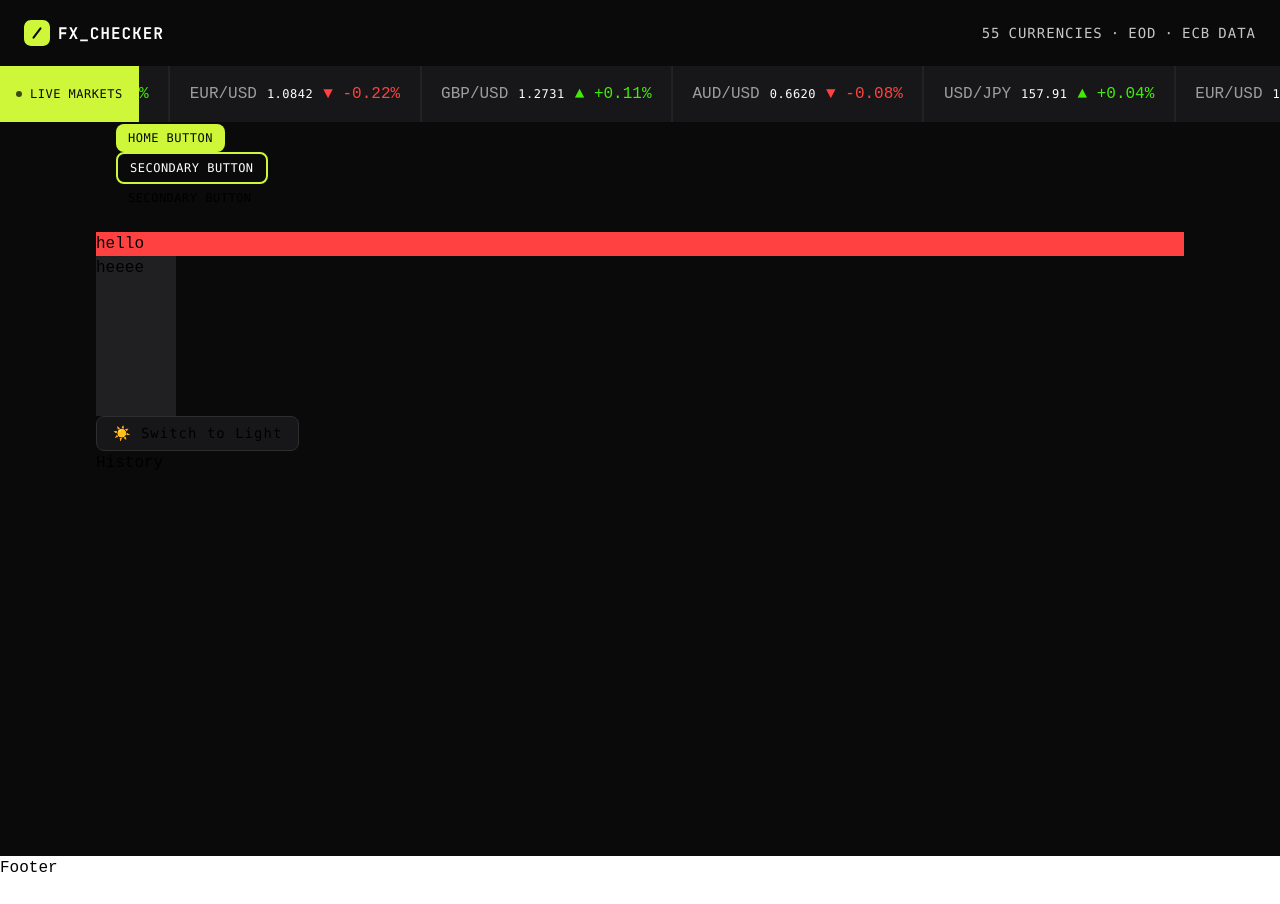
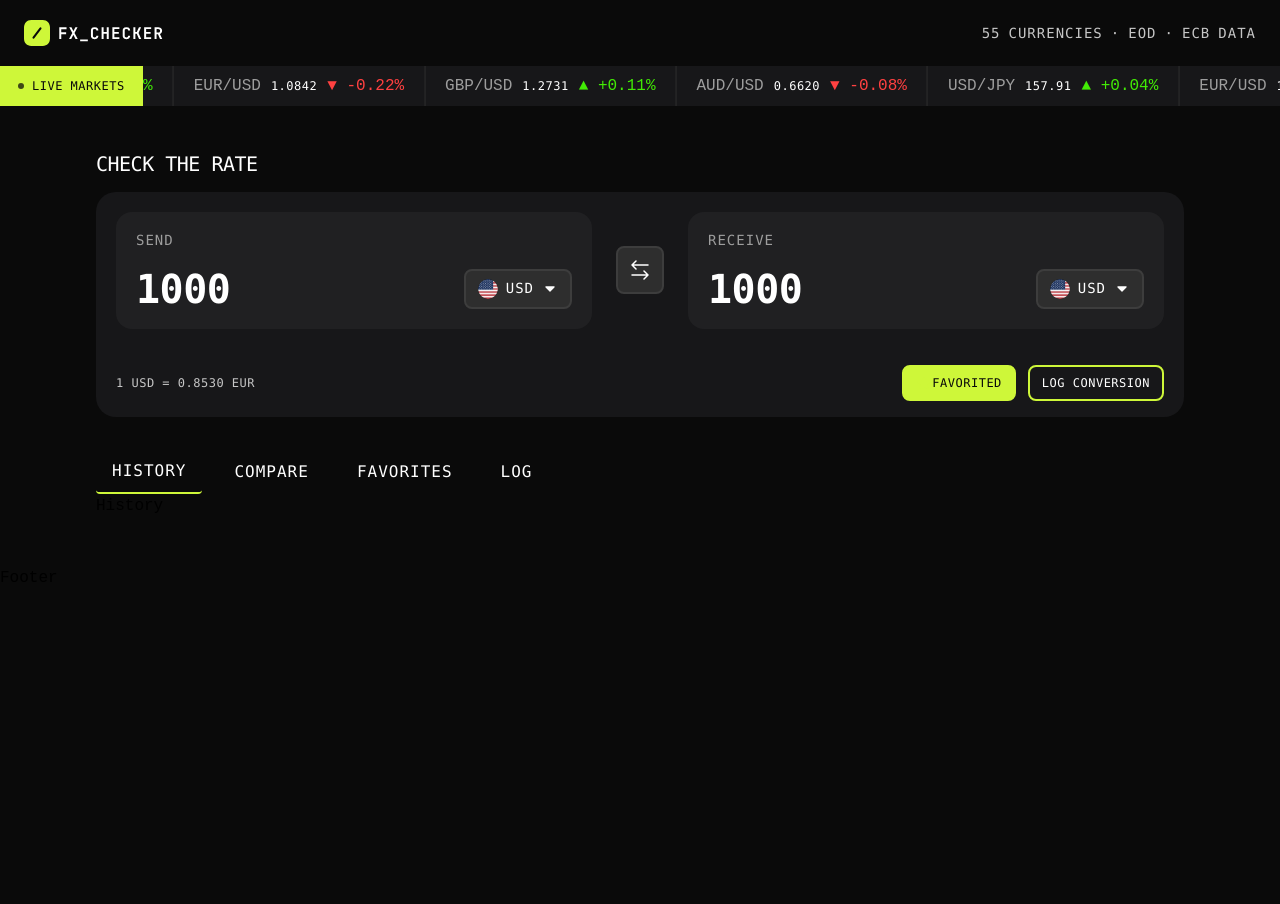
Before and after one commit to AungMyoAyeDev/Foreign-Exchange-Checker, a React (Vite) app: page / in a window 1280 px wide. Before the commit the page ends 880 px from the top, so only its background shows below. Built offline with nearby package versions, Linux system fonts and the light colour scheme; a web font is replaced by a local one.

Commit message:
feat : add home page and it's ui components.

```diff
--- a/src/app/config/index.tsx
+++ b/src/app/config/index.tsx
@@ -0,0 +1,18 @@
+export const APP_CONFIG_URL = [
+  {
+    path: "/",
+    name: "history",
+  },
+  {
+    path: "/compare",
+    name: "compare",
+  },
+  {
+    path: "/favorites",
+    name: "favorites",
+  },
+  {
+    path: "/log",
+    name: "log",
+  },
+];
--- a/src/components/live-market/live-market.tsx
+++ b/src/components/header/coponents/live-market.tsx
@@ -1,4 +1,4 @@
-import Button from "../ui/Button";
+import Button from "../../ui/Button";
 const marketItems = [
   { pair: "USD/JPY", price: "157.91", change: "+0.04%", up: true },
   { pair: "EUR/USD", price: "1.0842", change: "-0.22%", up: false },
@@ -9,14 +9,14 @@ const marketItems = [
 const LiveMarket = () => {
   const loopItems = [...marketItems, ...marketItems];
   return (
-    <section className="flex ">
-      <Button className="rounded-0! px-4 py-3 gap-2 ">
+    <section className="flex h-10">
+      <Button variants="primary" className="rounded-0! px-4 py-3 gap-2 ">
         <div className="w-1.5 h-1.5 rounded-full bg-background animate-pulse" />
         <span>live markets</span>
       </Button>
 
-      <div className="flex-1 overflow-hidden bg-surface">
-        <div className="marquee flex w-max">
+      <div className="flex-1 flex items-center h-full  overflow-hidden bg-surface">
+        <div className="marquee flex items-center w-max">
           {loopItems.map((item, index) => (
             <div
               key={`${item.pair}-${index}`}
--- /dev/null
+++ b/src/components/header/header.tsx
@@ -0,0 +1,27 @@
+import { Link } from "react-router-dom";
+import LiveMarket from "./coponents/live-market";
+import logo from "@/assets/images/logo.svg";
+
+const Header = () => {
+  return (
+    <header className="fixed top-0 w-full">
+      <div className=" w-full px-6 py-5 flex items-center justify-between bg-background">
+        <Link to={"/"}>
+          <img src={logo} alt="FX checker logo " />
+        </Link>
+        <div className="uppercase space-x-2 text-text-secondary text-preset-4">
+          <span>55</span>
+          <span>CURRENCIES</span>
+          <span>·</span>
+          <span>EOD</span>
+          <span>·</span>
+          <span>ECB</span>
+          <span>DATA</span>
+        </div>
+      </div>
+      <LiveMarket />
+    </header>
+  );
+};
+
+export default Header;
--- a/src/components/navbar/navbar.tsx
+++ b/src/components/navbar/navbar.tsx
@@ -1,21 +1,20 @@
-import { Link } from "react-router-dom";
-import logo from "@/assets/images/logo.svg";
+import { APP_CONFIG_URL } from "@/app/config";
+import { Link, useLocation } from "react-router-dom";
 
 const Navbar = () => {
+  const { pathname } = useLocation();
+  const bottomBorder = "border-b-2 border-primary";
+  console.log(pathname);
   return (
-    <nav className=" w-full px-6 py-5 flex items-center justify-between bg-background">
-      <Link to={"/"}>
-        <img src={logo} alt="FX checker logo " />
-      </Link>
-      <div className="uppercase space-x-2 text-text-secondary text-preset-4">
-        <span>55</span>
-        <span>CURRENCIES</span>
-        <span>·</span>
-        <span>EOD</span>
-        <span>·</span>
-        <span>ECB</span>
-        <span>DATA</span>
-      </div>
+    <nav className="flex items-center gap-4 text-preset-3 text-text-primary mt-8">
+      {APP_CONFIG_URL.map((item) => (
+        <Link
+          to={item.path}
+          className={`uppercase  px-4 py-3 rounded-4  hover:text-primary ${pathname === item.path && bottomBorder} `}
+        >
+          {item.name}
+        </Link>
+      ))}
     </nav>
   );
 };
--- a/src/components/ui/Button.tsx
+++ b/src/components/ui/Button.tsx
@@ -1,12 +1,12 @@
 import type { ComponentPropsWithoutRef, ReactNode } from "react";
 interface ButtonProps extends ComponentPropsWithoutRef<"button"> {
-  variants?: "primary" | "secondary" | "ghost";
+  variants?: "primary" | "secondary";
   children: ReactNode;
   isLoading?: boolean;
 }
 
 const Button = ({
-  variants = "primary",
+  variants,
   type = "button",
   children,
   isLoading = false,
@@ -15,18 +15,21 @@ const Button = ({
   ...rest
 }: ButtonProps) => {
   const isDisabled = disabled || isLoading;
-  const style =
-    variants === "primary"
-      ? "bg-primary text-background border-primary"
-      : variants === "secondary"
-        ? "border-2 border-primary text-neutral-50"
-        : "bg-none";
+
   return (
     <button
       type={type}
       disabled={isDisabled}
       aria-busy={isLoading}
-      className={` ${style} text-preset-5-medium  uppercase flex items-center justify-center px-3 py-2 rounded-8 disabled:opacity-50 disabled:cursor-not-allowed ${className}`}
+      className={` } text-preset-5-medium border-2  uppercase flex items-center justify-center px-3 py-2 rounded-8 disabled:opacity-50 disabled:cursor-not-allowed
+         ${
+           variants === "primary"
+             ? "bg-primary text-background border-primary"
+             : variants === "secondary"
+               ? " border-primary text-neutral-50"
+               : "bg-neutral-500  border-neutral-400"
+         }
+        ${className}`}
       {...rest}
     >
       {isLoading && (
--- a/src/features/home/index.tsx
+++ b/src/features/home/index.tsx
@@ -1,15 +1,80 @@
 import Button from "@/components/ui/Button";
-
+import chevron from "@/assets/images/icon-chevron-down.svg";
+import exchangeIcon from "@/assets/images/icon-exchange.svg";
+import starIcon from "@/assets/images/icon-star-filled.svg";
 const Home = () => {
   return (
     <section>
-      <div className="space-x-5 m-5">
-        <Button variants="primary">Home button</Button>
-        <Button variants="secondary">secondary button</Button>
-        <Button variants="ghost">secondary button</Button>
+      <h1 className="text-preset-2 uppercase text-text-primary">
+        check the rate
+      </h1>
+      <div className="mt-4 px-5 bg-surface rounded-20 ">
+        {/* send */}
+        <div className="flex items-center gap-6 py-5">
+          <div className="p-5 rounded-16 bg-card flex-1">
+            <h2 className="text-text-muted text-preset-4 mb-5 uppercase">
+              send
+            </h2>
+            <div className="flex items-center justify-between gap-4 ">
+              <h3 className="text-preset-1 text-text-primary">1000</h3>
+              <Button className="p-3 rounded-8 gap-2">
+                <img
+                  src="src/assets/images/flags/us.webp"
+                  alt="Select box drop down icon"
+                  className="w-5 h-5 rounded-full"
+                />
+                <p className="text-preset-4 text-text-primary">USD</p>
+                <img
+                  src={chevron}
+                  alt="Select box drop down icon"
+                  className="w-4 h-4"
+                />
+              </Button>
+            </div>
+          </div>
+
+          {/* swap button  */}
+          <Button className="w-12 h-12">
+            <img src={exchangeIcon} alt="currency exchange button icon" />
+          </Button>
+          {/* receive  */}
+          <div className="p-5 rounded-16 bg-card flex-1">
+            <h2 className="text-text-muted text-preset-4 mb-5 uppercase">
+              receive
+            </h2>
+            <div className="flex items-center justify-between gap-4 ">
+              <h3 className="text-preset-1 text-text-primary">1000</h3>
+              <Button className="p-3 rounded-8 gap-2">
+                <img
+                  src="src/assets/images/flags/us.webp"
+                  alt="Select box drop down icon"
+                  className="w-5 h-5 rounded-full"
+                />
+                <p className="text-preset-4 text-text-primary">USD</p>
+                <img
+                  src={chevron}
+                  alt="Select box drop down icon"
+                  className="w-4 h-4"
+                />
+              </Button>
+            </div>
+          </div>
+        </div>
+
+        {/* cta buttons */}
+        <div className="flex items-center gap-4 justify-between py-4">
+          <p className="text-preset-5 text-text-secondary">
+            1 USD = 0.8530 EUR
+          </p>
+          <div className="flex uppercase gap-3">
+            <Button variants="primary">
+              <img src={starIcon} alt="add favorite star " />
+              favorited
+            </Button>
+            <Button variants="secondary">log conversion</Button>
+          </div>
+        </div>
       </div>
-      <p className="bg-red-500">hello</p>
-      <div className="w-20 h-40 bg-card">heeee</div>
     </section>
   );
 };
--- a/src/layout/main-layout.tsx
+++ b/src/layout/main-layout.tsx
@@ -1,20 +1,16 @@
 import { Outlet } from "react-router-dom";
-import ThemeToggle from "../components/theme-toggle";
-import Navbar from "../components/navbar/navbar";
 import Footer from "../components/footer.tsx/footer";
 import Home from "@/features/home";
-import LiveMarket from "@/components/live-market/live-market";
+import Header from "@/components/header/header";
+import Navbar from "@/components/navbar/navbar";
 
 const MainLayout = () => {
   return (
     <div className=" bg-background h-screen">
-      <header className="fixed top-0 w-full">
+      <Header />
+      <main className="max-w-6xl mx-auto px-8 py-12 mt-26 ">
+        <Home />
         <Navbar />
-        <LiveMarket />
-      </header>
-      <main className="max-w-6xl mx-auto px-8 py-12 min-h-screen mt-14">
-        <Home />
-        <ThemeToggle />
         <Outlet />
       </main>
       <Footer />
```
